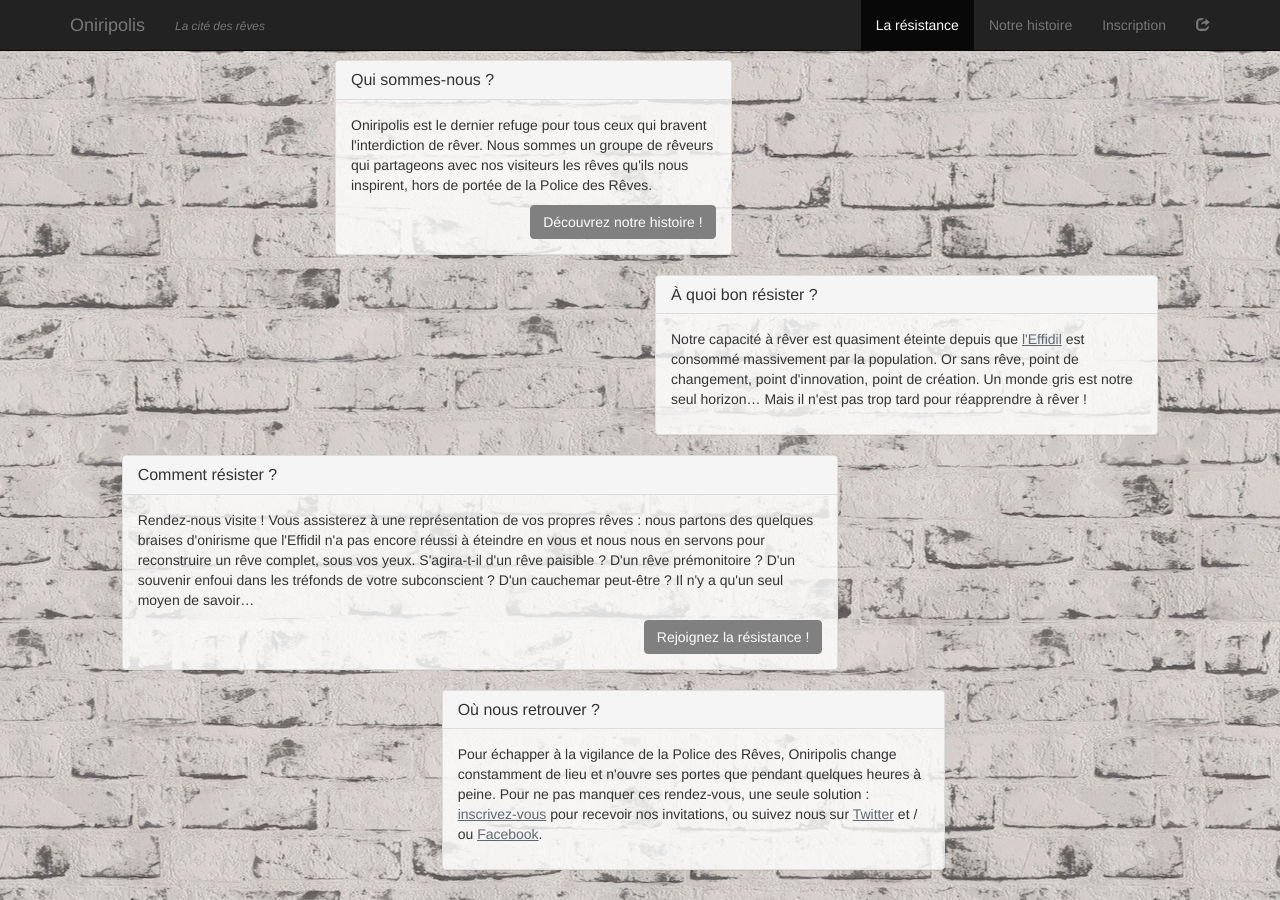
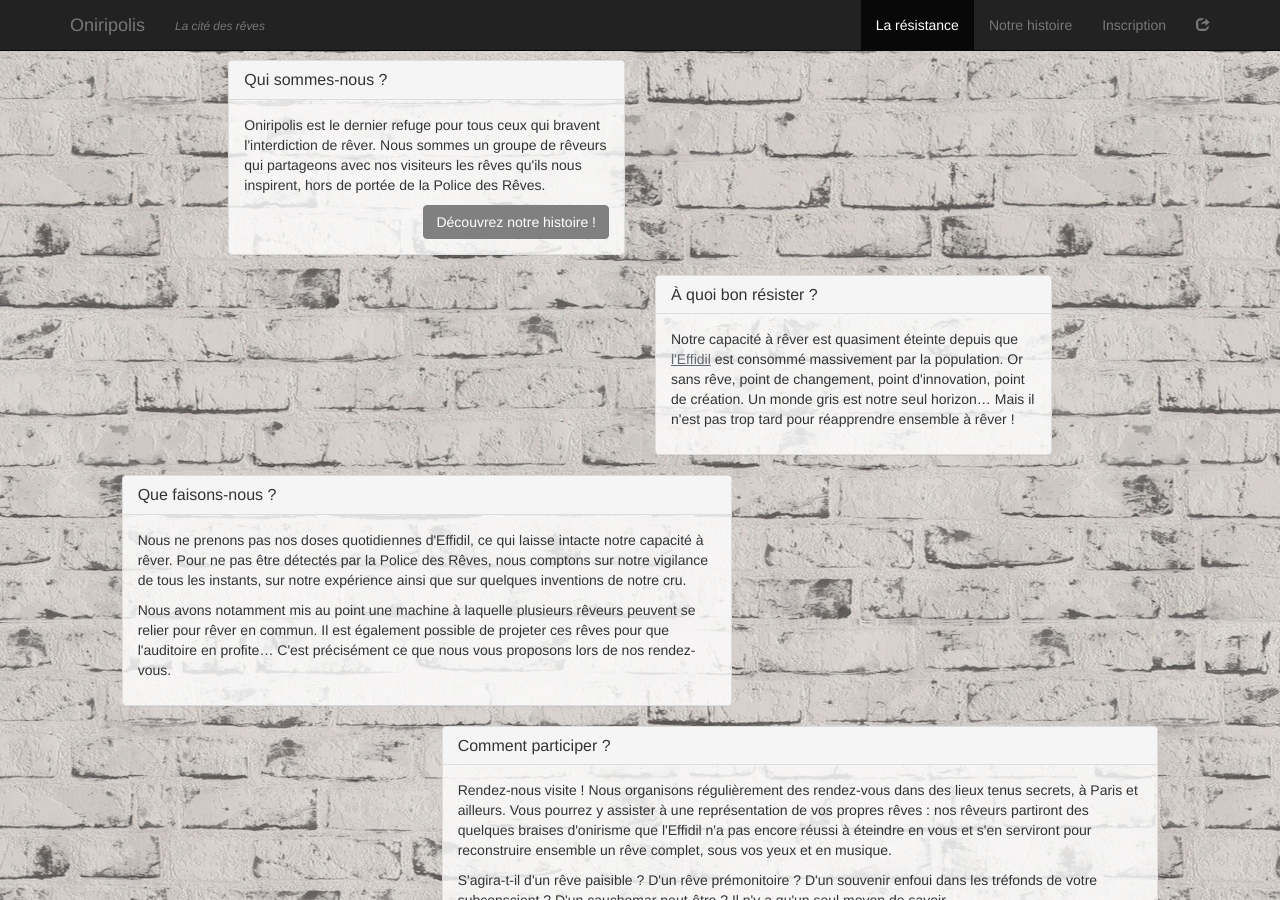
Before and after one commit to AdamSelene/oniripolis-staging, a Jekyll site: the page built from resistance.html, in a window 1280 px wide and 900 px high. Built offline with Jekyll 4.4.1, drawn with Linux system fonts in a browser that asks for light colours; comment, search, counter and statistics services are not loaded; some of the changed text lies outside the part shown.

Commit message:
Updated resistance text

```diff
--- a/resistance.html
+++ b/resistance.html
@@ -7,7 +7,7 @@ todo: "Manuel de la résistance, diaporama pour illustrer monde sans rêve, affi
 
 	<div class="row">
 
-		<div class="col-md-4 col-md-offset-3">
+		<div class="col-md-4 col-md-offset-2">
 
 			<div class="panel panel-default">
 				<div class="panel-heading">
@@ -25,14 +25,14 @@ todo: "Manuel de la résistance, diaporama pour illustrer monde sans rêve, affi
 
 	<div class="row">
 
-		<div class="col-md-5 col-md-offset-6">
+		<div class="col-md-4 col-md-offset-6">
 
 			<div class="panel panel-default">
 				<div class="panel-heading">
 					<h3 class="panel-title">À quoi bon résister ?</h3>
 				</div>
 				<div class="panel-body">
-					<p>Notre capacité à rêver est quasiment éteinte depuis que <a href="history.html#drug" title="Effidil">l'Effidil</a> est consommé massivement par la population. Or sans rêve, point de changement, point d'innovation, point de création. Un monde gris est notre seul horizon… Mais il n'est pas trop tard pour réapprendre à rêver !</p>
+					<p>Notre capacité à rêver est quasiment éteinte depuis que <a href="history.html#drug" title="Effidil">l'Effidil</a> est consommé massivement par la population. Or sans rêve, point de changement, point d'innovation, point de création. Un monde gris est notre seul horizon… Mais il n'est pas trop tard pour réapprendre ensemble à rêver !</p>
 				</div>
 			</div>
 		</div>
@@ -40,23 +40,43 @@ todo: "Manuel de la résistance, diaporama pour illustrer monde sans rêve, affi
 
 	<div class="row">
 
-		<div class="col-md-7 col-md-offset-1">
+		<div class="col-md-6 col-md-offset-1">
 
 			<div class="panel panel-default">
 				<div class="panel-heading">
-					<h3 class="panel-title">Comment résister ?</h3>
+					<h3 class="panel-title">Que faisons-nous ?</h3>
 				</div>
 				<div class="panel-body">
-					<p>Rendez-nous visite ! Vous assisterez à une représentation de vos propres rêves : nous partons des quelques braises d'onirisme que l'Effidil n'a pas encore réussi à éteindre en vous et nous nous en servons pour reconstruire un rêve complet, sous vos yeux. S'agira-t-il d'un rêve paisible ? D'un rêve prémonitoire ? D'un souvenir enfoui dans les tréfonds de votre subconscient ? D'un cauchemar peut-être ? Il n'y a qu'un seul moyen de savoir… </p>
+					<p>Nous ne prenons pas nos doses quotidiennes d'Effidil, ce qui laisse intacte notre capacité à rêver. Pour ne pas être détectés par la Police des Rêves, nous comptons sur notre vigilance de tous les instants, sur notre expérience ainsi que sur quelques inventions de notre cru.</p>
+					<p>Nous avons notamment mis au point une machine à laquelle plusieurs rêveurs peuvent se relier pour rêver en commun. Il est également possible de projeter ces rêves pour que l'auditoire en profite… C'est précisément ce que nous vous proposons lors de nos rendez-vous.</p>
+				</div>
+			</div>
+		</div>
+	</div>
+
+
+	<div class="row">
+
+		<div class="col-md-7 col-md-offset-4">
+
+			<div class="panel panel-default">
+				<div class="panel-heading">
+					<h3 class="panel-title">Comment participer ?</h3>
+				</div>
+				<div class="panel-body">
+					<p>Rendez-nous visite ! Nous organisons régulièrement des rendez-vous dans des lieux tenus secrets, à Paris et ailleurs. Vous pourrez y assister à une représentation de vos propres rêves : nos rêveurs partiront des quelques braises d'onirisme que l'Effidil n'a pas encore réussi à éteindre en vous et s'en serviront pour reconstruire ensemble un rêve complet, sous vos yeux et en musique.</p>
+					<p>S'agira-t-il d'un rêve paisible ? D'un rêve prémonitoire ? D'un souvenir enfoui dans les tréfonds de votre subconscient ? D'un cauchemar peut-être ? Il n'y a qu'un seul moyen de savoir… </p>
 					<button type="submit" class="btn btn-oniripolis pull-right" data-toggle="modal" data-target="#signup">Rejoignez la résistance !</button>
 				</div>
 			</div>
 		</div>
 	</div>
 
+
+
 	<div class="row">
 
-		<div class="col-md-5 col-md-offset-4">
+		<div class="col-md-5 col-md-offset-3">
 
 			<div class="panel panel-default">
 				<div class="panel-heading">
```
